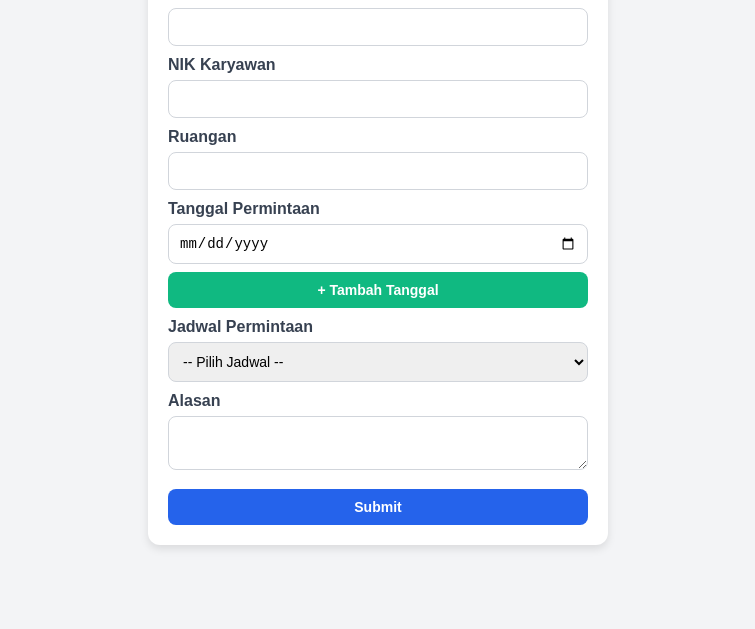
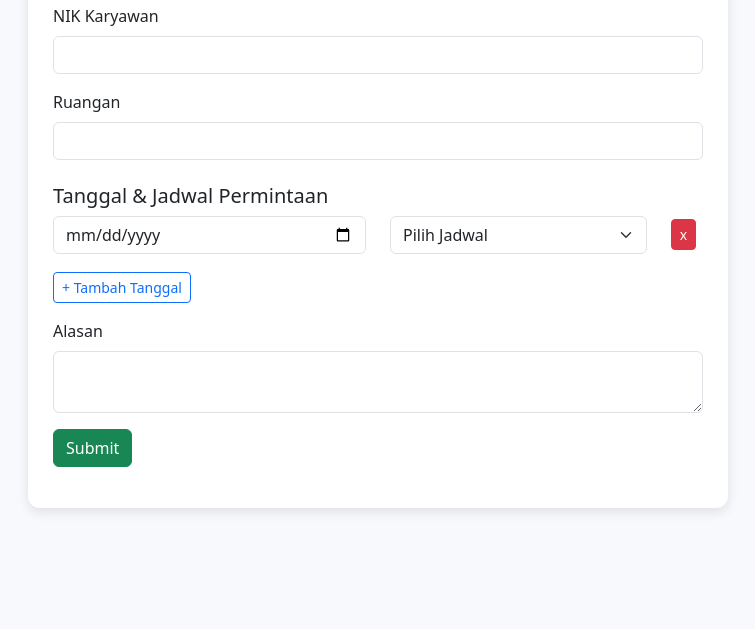
Before and after one commit to fardianarief1/permintaan-jadwal-dinas, a plain HTML site: page index.html in a window 1280 px wide. Shown: the part 187-816 px from the top of the page, without its empty margins (262-1017 px from the left). Drawn offline with nearby package versions, Linux system fonts and the light colour scheme.

Commit message:
Update index.html

```diff
--- a/index.html
+++ b/index.html
@@ -1,137 +1,99 @@
 <!DOCTYPE html>
-<html lang="id">
+<html>
 <head>
   <meta charset="UTF-8">
-  <title>Form Permintaan</title>
+  <title>Form Permintaan Jadwal</title>
+  <link rel="stylesheet" href="https://cdn.jsdelivr.net/npm/bootstrap@5.3.0/dist/css/bootstrap.min.css">
   <style>
-    body {
-      font-family: Arial, sans-serif;
-      background: #f3f4f6;
-      display: flex;
-      justify-content: center;
-      align-items: center;
-      min-height: 100vh;
+    body { background:#f7f9fc; }
+    .form-box {
+      max-width: 700px; margin:30px auto; padding:25px;
+      background:#fff; border-radius:12px; box-shadow:0 4px 12px rgba(0,0,0,0.1);
     }
-    .container {
-      background: white;
-      padding: 20px;
-      border-radius: 12px;
-      box-shadow: 0 4px 8px rgba(0,0,0,0.1);
-      width: 100%;
-      max-width: 420px;
-    }
-    h2 {
-      text-align: center;
-      margin-bottom: 20px;
-      color: #374151;
-    }
-    label {
-      font-weight: bold;
-      margin-top: 10px;
-      display: block;
-      color: #374151;
-    }
-    input, select, textarea, button {
-      width: 100%;
-      padding: 10px;
-      margin-top: 6px;
-      border: 1px solid #d1d5db;
-      border-radius: 8px;
-      box-sizing: border-box;
-      font-size: 14px;
-    }
-    .add-btn {
-      background: #10b981;
-      margin-top: 8px;
-    }
-    .add-btn:hover {
-      background: #059669;
-    }
-    button {
-      margin-top: 15px;
-      background: #2563eb;
-      color: white;
-      font-weight: bold;
-      border: none;
-      cursor: pointer;
-    }
-    button:hover {
-      background: #1d4ed8;
-    }
-    .success {
-      margin-top: 15px;
-      padding: 10px;
-      border-radius: 8px;
-      background: #dcfce7;
-      color: #166534;
-      display: none;
-      text-align: center;
-    }
+    .date-group { margin-bottom:10px; }
   </style>
 </head>
 <body>
-  <div class="container">
-    <h2>Form Permintaan</h2>
-    <form id="permintaanForm">
-      <label>Nama</label>
-      <input type="text" name="nama" required>
+  <div class="form-box">
+    <h3 class="mb-3">Form Permintaan Jadwal</h3>
+    <form id="requestForm">
+      <div class="mb-3">
+        <label class="form-label">Nama</label>
+        <input type="text" name="nama" class="form-control" required>
+      </div>
+      <div class="mb-3">
+        <label class="form-label">NIK Karyawan</label>
+        <input type="text" name="nik" class="form-control" required>
+      </div>
+      <div class="mb-3">
+        <label class="form-label">Ruangan</label>
+        <input type="text" name="ruangan" class="form-control" required>
+      </div>
 
-      <label>NIK Karyawan</label>
-      <input type="text" name="nik" required>
+      <h5 class="mt-4">Tanggal & Jadwal Permintaan</h5>
+      <div id="dateContainer"></div>
+      <button type="button" class="btn btn-outline-primary btn-sm mb-3" onclick="addDate()">+ Tambah Tanggal</button>
 
-      <label>Ruangan</label>
-      <input type="text" name="ruangan" required>
+      <div class="mb-3">
+        <label class="form-label">Alasan</label>
+        <textarea name="alasan" class="form-control" required></textarea>
+      </div>
 
-      <div id="tanggalContainer">
-        <label>Tanggal Permintaan</label>
-        <input type="date" name="tanggal[]" required>
-      </div>
-      <button type="button" class="add-btn" onclick="tambahTanggal()">+ Tambah Tanggal</button>
-
-      <label>Jadwal Permintaan</label>
-      <select name="jadwal" required>
-        <option value="">-- Pilih Jadwal --</option>
-        <option value="Pagi">Pagi</option>
-        <option value="Siang">Siang</option>
-        <option value="Malam">Malam</option>
-      </select>
-
-      <label>Alasan</label>
-      <textarea name="alasan" required></textarea>
-
-      <button type="submit">Submit</button>
-      <div class="success" id="successMsg">✅ Data berhasil dikirim!</div>
+      <button type="submit" class="btn btn-success">Submit</button>
     </form>
+    <div id="response" class="mt-3"></div>
   </div>
 
   <script>
-    const scriptURL = "https://script.google.com/macros/s/AKfycbwPnvV4Fc0GvQudfZwe1vh2hJWjbA6Zt68BGLzx5XRlC9JRYi_4HVEZLq-4Qhu7JiDvHQ/exec";
-    const form = document.getElementById("permintaanForm");
-    const successMsg = document.getElementById("successMsg");
+    function addDate() {
+      const container = document.getElementById('dateContainer');
+      const wrapper = document.createElement('div');
+      wrapper.className = "row date-group";
 
-    function tambahTanggal() {
-      const container = document.getElementById("tanggalContainer");
-      const input = document.createElement("input");
-      input.type = "date";
-      input.name = "tanggal[]";
-      input.required = true;
-      input.style.marginTop = "6px";
-      container.appendChild(input);
+      wrapper.innerHTML = `
+        <div class="col-md-6 mb-2">
+          <input type="date" name="tanggal[]" class="form-control" required>
+        </div>
+        <div class="col-md-5 mb-2">
+          <select name="jadwal[]" class="form-select" required>
+            <option value="">Pilih Jadwal</option>
+            <option value="Pagi">Pagi</option>
+            <option value="Siang">Siang</option>
+            <option value="Malam">Malam</option>
+          </select>
+        </div>
+        <div class="col-md-1 mb-2 d-flex align-items-center">
+          <button type="button" class="btn btn-danger btn-sm" onclick="this.parentElement.parentElement.remove()">x</button>
+        </div>
+      `;
+
+      container.appendChild(wrapper);
     }
 
-    form.addEventListener("submit", e => {
+    // Tambahkan satu default tanggal
+    window.onload = () => addDate();
+
+    document.getElementById("requestForm").addEventListener("submit", function(e){
       e.preventDefault();
-      fetch(scriptURL, {
+
+      const formData = new FormData(this);
+
+      fetch("https://script.google.com/macros/s/AKfycbwPnvV4Fc0GvQudfZwe1vh2hJWjbA6Zt68BGLzx5XRlC9JRYi_4HVEZLq-4Qhu7JiDvHQ/exec", { // ganti dengan URL web app script kamu
         method: "POST",
-        body: new FormData(form)
+        body: formData
       })
-      .then(() => {
-        successMsg.style.display = "block";
-        form.reset();
-        document.getElementById("tanggalContainer").innerHTML =
-          '<label>Tanggal Permintaan</label><input type="date" name="tanggal[]" required>';
+      .then(res => res.json())
+      .then(data => {
+        document.getElementById("response").innerHTML =
+          `<div class="alert alert-success">✅ ${data.message}</div>`;
+        document.getElementById("requestForm").reset();
+        document.getElementById("dateContainer").innerHTML = "";
+        addDate(); // reset satu tanggal default
       })
-      .catch(err => alert("Gagal mengirim data: " + err.message));
+      .catch(err => {
+        document.getElementById("response").innerHTML =
+          `<div class="alert alert-danger">❌ Error: ${err}</div>`;
+      });
     });
   </script>
 </body>
```
